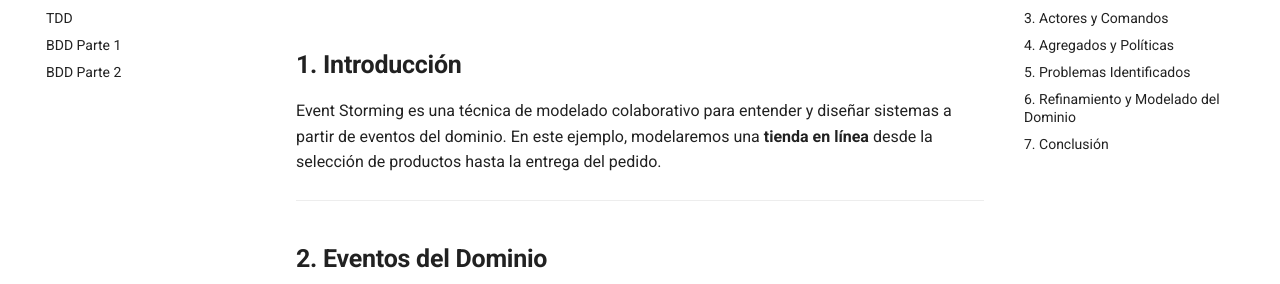
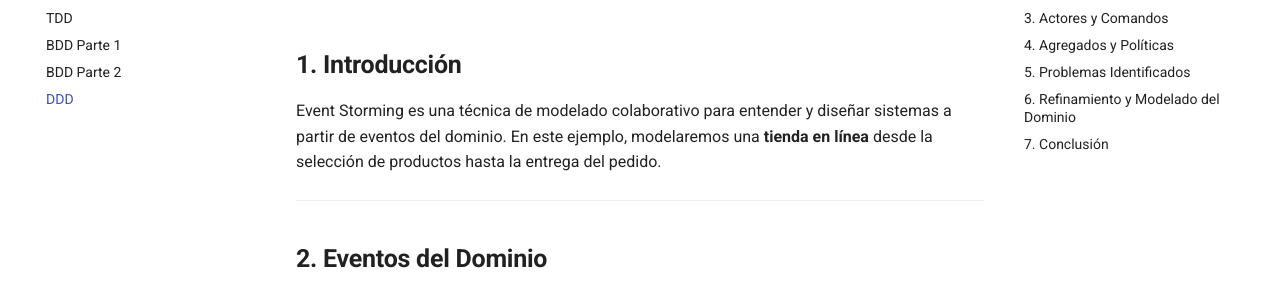
Before and after one commit to ECI-ARCN/Labs, an MkDocs documentation site: the page built from docs/ddd.md, in a window 1280 px wide. Shown: the part 174-458 px from the top of the page. Built offline with MkDocs 1.6.1 and Material for MkDocs 9.7.7, drawn with Linux system fonts in a browser that asks for light colours.

Commit message:
Agrego ejemplo de event storming

```diff
--- a/mkdocs.yml
+++ b/mkdocs.yml
@@ -8,6 +8,7 @@ nav:
   - TDD: tdd.md
   - BDD Parte 1: bdd-part1.md
   - BDD Parte 2: bdd-part2.md
+  - DDD: ddd.md
 
 plugins:
   - search
```
